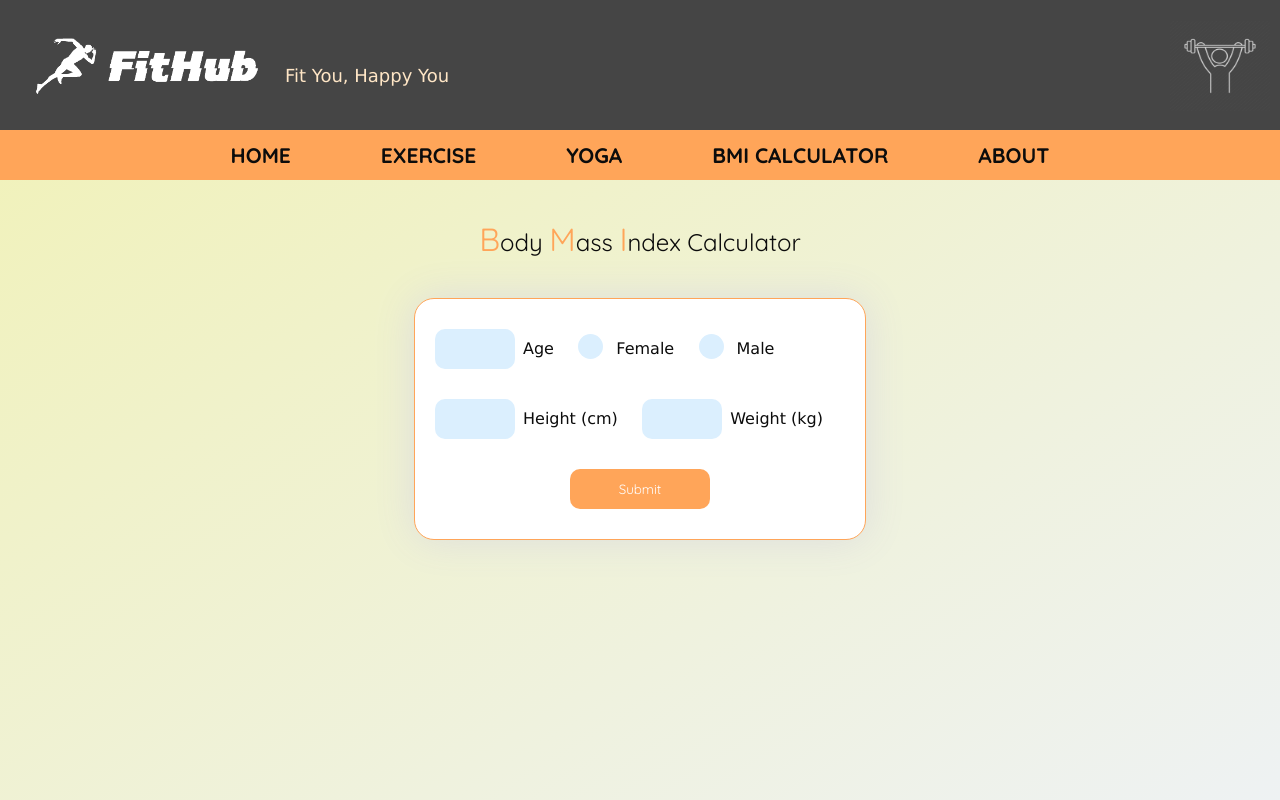
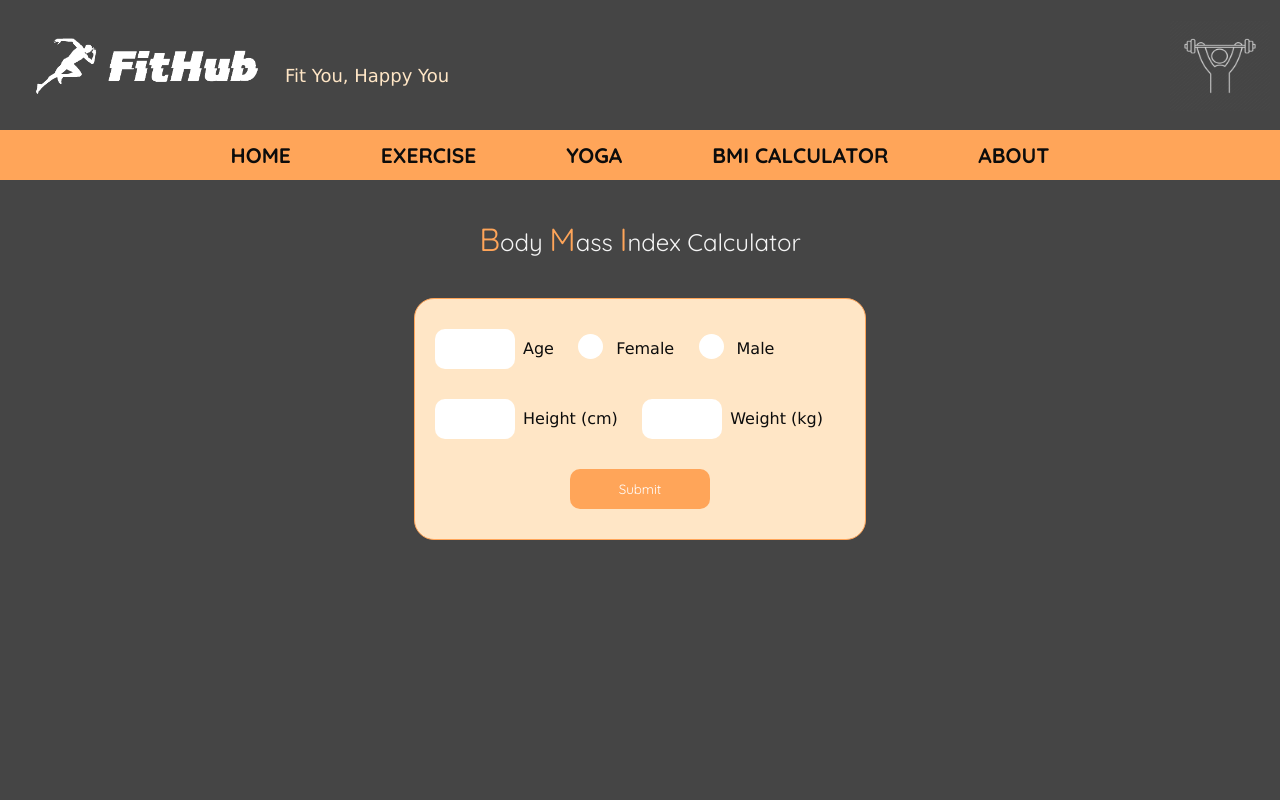
Before and after one commit to ronnie-nayak/fit-api, a Flask app: page /bmi in a window 1280 px wide. Run offline with Flask 2, Linux system fonts and the light colour scheme; some libraries are stand-ins or nearby versions.

Commit message:
Made minor Changes  in css

```diff
--- a/app.py
+++ b/app.py
@@ -79,4 +79,5 @@
     return Response(yogaAI.warriorPose.gen() ,mimetype='multipart/x-mixed-replace; boundary=frame')
 
 #--------------------------------------------------------------
-app.run(debug=True)
+if __name__ == '__main__':
+    app.run(debug=True)
--- a/static/css/bmistyle.css
+++ b/static/css/bmistyle.css
@@ -9,11 +9,10 @@
     height: 100vh;
     padding: 0;
     border: 0;
-    background: linear-gradient(to bottom right,  #F1F2B5, #eef2f3);
   }
 
   .form {
-    background-color: #fff;
+    background-color: #ffe6c6;
     height: 240px;
     width: 450px;
     border-radius: 20px;
@@ -21,11 +20,9 @@
     display: block;
     border: solid 1px #FFA559;
 
-    box-shadow: 0 0 40px 0 #ddd;
   }
 
   .form:hover {
-    box-shadow: 0 0 60px 0 #ccc;
     transition: .4s;
     transform: scale(1.02);
     border: solid 1px  #0a8ef2;
@@ -43,7 +40,6 @@
     width: 60px;
     height: 30px;
     border-radius: 10px;
-    background-color: #dbeffe;
     border: none;
     outline: none;
     padding: 5px 10px;
@@ -55,7 +51,7 @@
   }
 
   .text-input:hover {
-    background-color: #cbe7fd;
+    /* background-color: #cbe7fd; */
   }
 
   #submit {
@@ -106,12 +102,12 @@
     left: 0;
     height: 25px;
     width: 25px;
-    background-color: #dbeffe;
+    background-color: #FFF;
     border-radius: 50%;
   }
 
   .container:hover input ~ .checkmark {
-    background-color: #cbe7fd;
+    background-color: #FFF;
   }
 
   .container input:checked ~ .checkmark {
@@ -122,7 +118,7 @@
     font-size: 30px;
     font-weight: 300;
     text-align: center;
-    color: #289df6;
+    color: #FFA559;
     padding-top: 15px;
     display: block;
   }
@@ -134,6 +130,7 @@
   }
 
   h3 {
+    color: whitesmoke;
     font-size: 24px;
     font-weight: 300;
     text-align: center;
--- a/static/css/dialog.css
+++ b/static/css/dialog.css
@@ -37,7 +37,7 @@
     color: #cdc7c4;
     margin-top: 0px;
     padding: 30px;
-    width: 1180px;
+    /* width: 1180px;  */
     height: 40px;
 }
 
```
